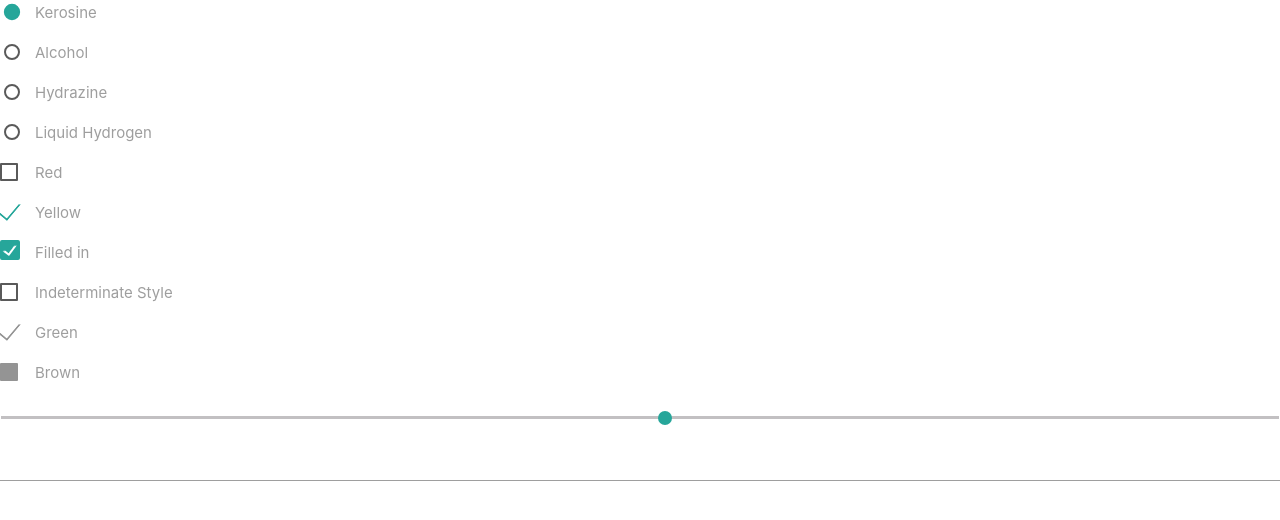
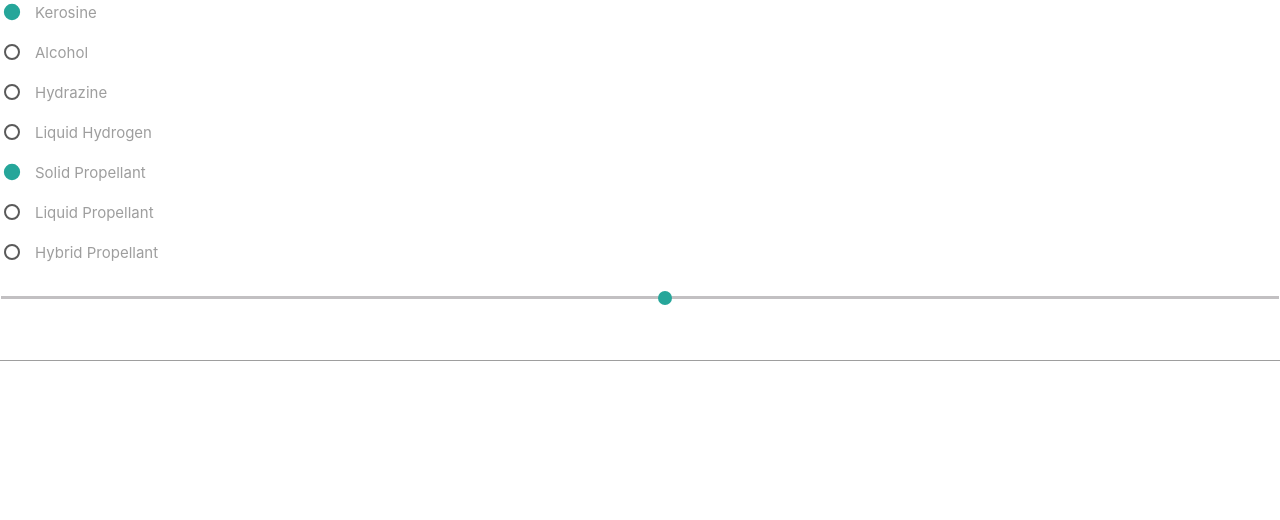
Before and after one commit to aayodkaul/rocket, a plain HTML site: page index1.html in a window 1280 px wide. Drawn offline with nearby package versions, Linux system fonts and the light colour scheme.

Commit message:
Update index1.html

```diff
--- a/index1.html
+++ b/index1.html
@@ -36,44 +36,26 @@
 		    </p>
   		</form>
 
-  		<form id="random2">
+  		<form id="random">
 		    <p>
 		      <label>
-		        <input type="checkbox" />
-		        <span>Red</span>
+		        <input name="group1" type="radio" id="ker" checked/>
+		        <span>Solid Propellant</span>
 		      </label>
 		    </p>
 		    <p>
 		      <label>
-		        <input type="checkbox" checked="checked" />
-		        <span>Yellow</span>
+		        <input name="group1" type="radio" id="alc" />
+		        <span>Liquid Propellant</span>
 		      </label>
 		    </p>
 		    <p>
 		      <label>
-		        <input type="checkbox" class="filled-in" checked="checked" />
-		        <span>Filled in</span>
+		        <input class="with-gap" name="group1" type="radio" id="hyd" />
+		        <span>Hybrid Propellant</span>
 		      </label>
 		    </p>
-		    <p>
-		      <label>
-		        <input id="indeterminate-checkbox" type="checkbox" />
-		        <span>Indeterminate Style</span>
-		      </label>
-		    </p>
-		    <p>
-		      <label>
-		        <input type="checkbox" checked="checked" disabled="disabled" />
-		        <span>Green</span>
-		      </label>
-		    </p>
-		    <p>
-		      <label>
-		        <input type="checkbox" disabled="disabled" />
-		        <span>Brown</span>
-		      </label>
-		    </p>
-	  	</form>
+  		</form>
 
 	  	<form>
 		      <input type="range" name="rangeInput" min="15" max="40" onchange="updateTextInput(this.value);">
```
